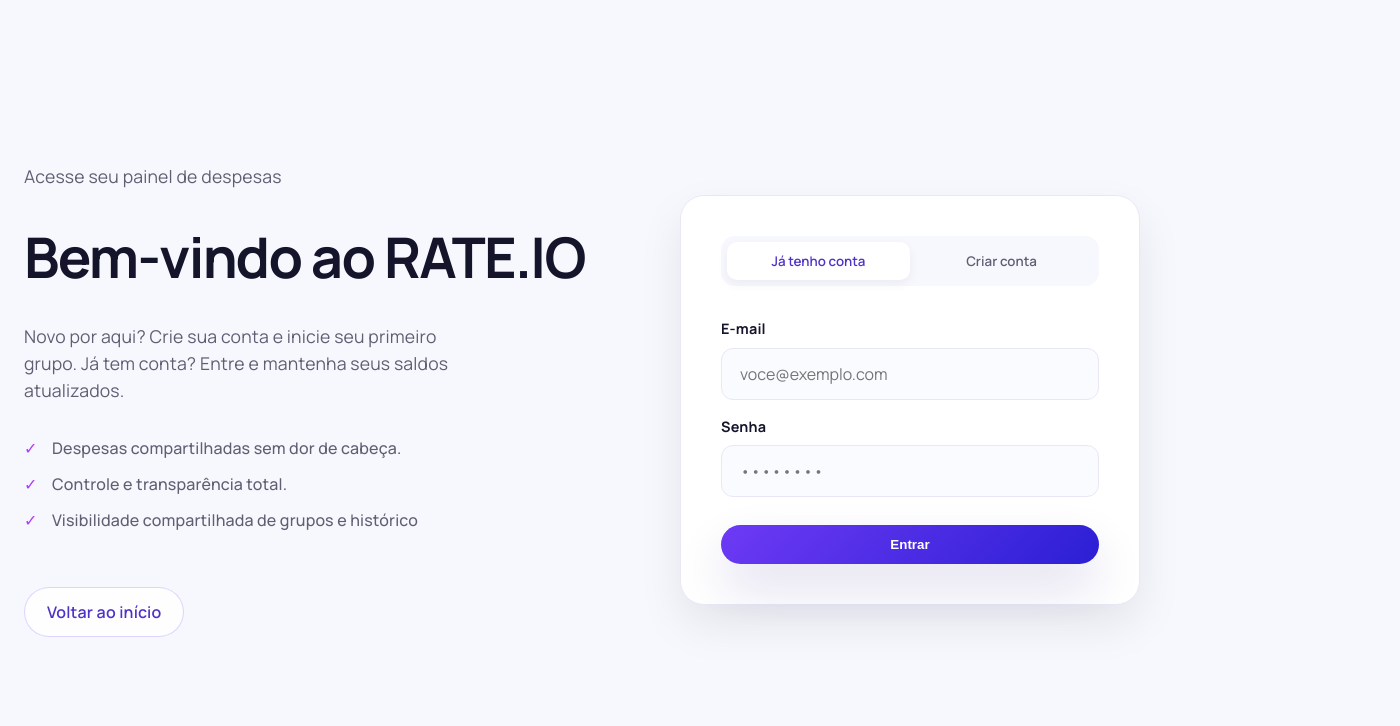
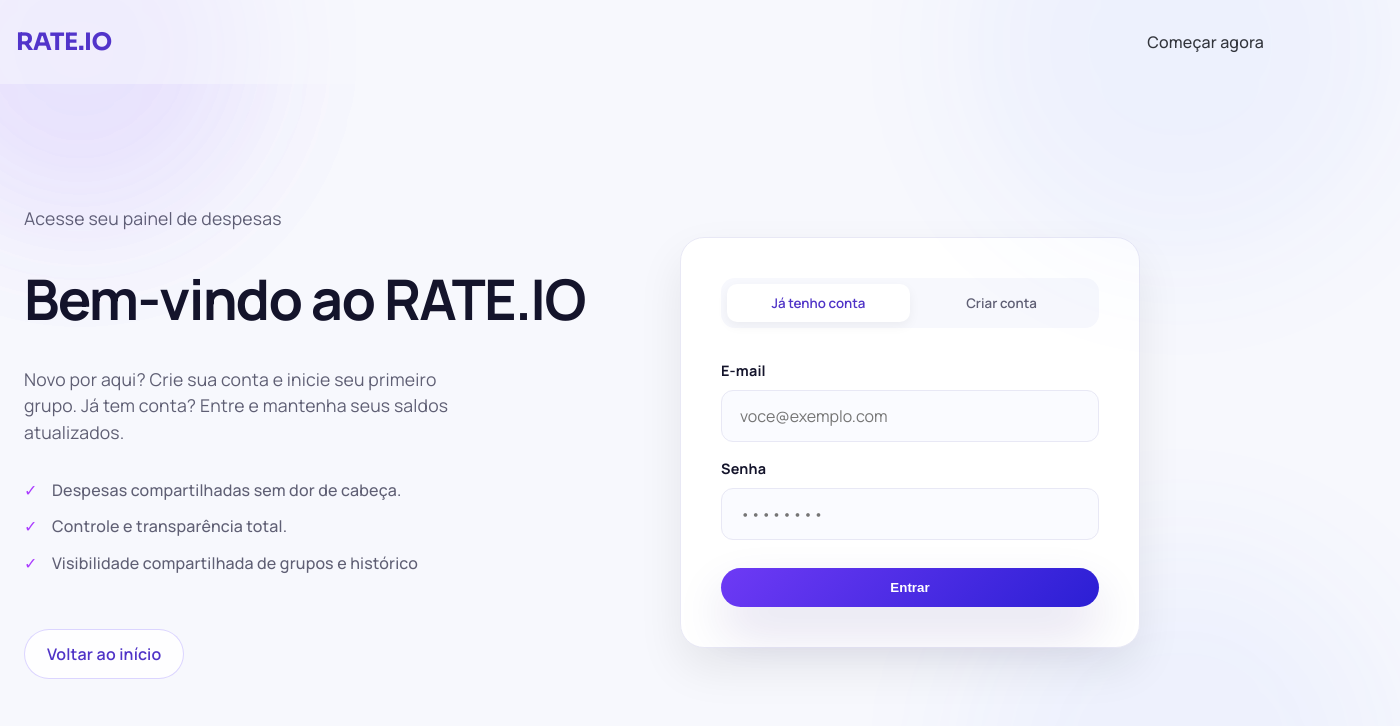
Before and after one commit to Samuelreis-dokhi/rate.io, a React (Vite) app in the folder src/frontend/: page /auth in a window 1280 px wide. Shown: the top 726 px of the page, 1400 px wide, since content can reach past the window. Built offline with nearby package versions, Linux system fonts and the light colour scheme; no server answers.

Commit message:
fix(menunav):ajusta responsividade dos botoes da landing page e transforma menuNav em hamburguer no mobile

```diff
--- a/src/frontend/src/App.css
+++ b/src/frontend/src/App.css
@@ -17,7 +17,7 @@ MENU DE NAVEGACAO
   z-index: 10;
   display: flex;
   align-items: center;
-  justify-content: space-between;
+/*   justify-content: space-between; */
   gap: 18px;
   padding: 24px clamp(16px, 4vw, 0px);
   background: var(--canvas);
@@ -42,12 +42,61 @@ nav a,
   transition: transform 0.2s ease, box-shadow 0.2s ease, background-color 0.2s ease, color 0.2s ease;
 }
 
+.menu-links li a {
+  text-decoration: none;
+  color: #333; /* Ajuste para a cor do seu design */
+  font-weight: 500;
+}
+
 nav a:hover,
 .btn:hover,
 .menu-links li:hover {
   transform: translateY(-1px);
 }
 
+.menu-container {
+  display: flex;
+  align-items: center;
+}
+
+.menu-nav {
+  display: none;
+  flex-direction: column;
+  position: absolute;
+  top: 0; /* Alterado: se o z-index do botão está alto, o menu pode começar do topo da tela */
+  left: 0;
+  width: 100%;
+  background-color: #ffffff;
+  padding: 80px 20px 20px 20px; /* Padding-top alto para não cobrir o botão 'X' */
+  box-shadow: 0 4px 6px rgba(0,0,0,0.1);
+  z-index: 50;
+  align-items: flex-end; /* Alinha o bloco todo à direita */
+}
+
+.menu-nav.is-open{
+  display: flex;
+}
+
+.menu-nav ul {
+  display: flex;
+  flex-direction: column;
+  align-items: flex-end; /* Alinha os links individualmente à direita */
+  gap: 16px;
+  width: 100%;
+  list-style: none; /* Remove marcadores padrão se houver */
+  padding: 0;
+}
+
+.hamburguer-btn {
+  display:none;
+  background: none;
+  border: none;
+  font-size: 28px;
+  cursor: pointer;
+  padding: 8px;
+  position: relative; /* Essencial para o z-index funcionar */
+  z-index: 51; /* Deve ser estritamente MAIOR que o z-index do menu-nav */
+}
 
 /******************************************
 BOTÕES
@@ -96,25 +145,67 @@ BACKGROUND SHAPES
   background: rgba(56, 108, 255, 0.14);
 }
 
-/******************************************
-RESPONSIVIDADE
-******************************************/
+/* ========================================= */
+/* RESPONSIVIDADE MOBILE                     */
+/* ========================================= */
 @media (max-width: 640px) {
   .bg-shape-top {
     width: 240px;
     height: 240px;
     top: -100px;
-    left: -80px;
+    right: -100px;
   }
+
   .bg-shape-bottom {
     width: 300px;
     height: 300px;
     bottom: -120px;
-    right: -80px;
+    left: -100px;
   }
-    .topbar {
-    flex-direction: column;
-    align-items: flex-start;
-    padding: 18px 18px;
+
+  .topbar {
+    flex-direction: row;
+    justify-content: space-between;
+    padding: 16px 10px;
+  }
+
+  .hamburguer-btn {
+    display: flex;
+  }
+} /* <-- ESTA É A CHAVE QUE FALTAVA PARA FECHAR O MOBILE */
+
+/* ========================================= */
+/* RESPONSIVIDADE DESKTOP                    */
+/* ========================================= */
+@media (min-width: 768px) {  /* <-- ESTA É A DECLARAÇÃO QUE FALTAVA NA SUA CÓPIA */
+
+
+  /* 2. Empurra todo o bloco do menu para a direita */
+  .menu-container {
+    margin-left: auto;
+    display: flex;
+    align-items: center;
+  }
+
+  /* 3. Restaura o layout em linha dos links */
+  .menu-nav {
+    display: flex;
+    position: static;
+    flex-direction: row;
+    align-items: center;
+    background-color: transparent;
+    padding: 0;
+    box-shadow: none;
+    z-index: auto;
+    width: auto;
+    gap: 32px;
+  }
+
+  .menu-nav ul {
+    flex-direction: row;
+    align-items: center;
+    width: auto;
+    gap: 24px;
+    margin: 0;
   }
 }
--- a/src/frontend/src/components/MenuNav.jsx
+++ b/src/frontend/src/components/MenuNav.jsx
@@ -1,15 +1,24 @@
 import { Link, useLocation } from 'react-router-dom'
 import { useAuth } from '../context/useAuth.jsx'
+import { useState } from 'react'
 
 const MenuNav = () => {
   const { isAuthenticated, logout } = useAuth()
   const location = useLocation()
 
-  const navLinks = [
+  /* Estado para controlar a abertura do menu no mobile */
+  const [isMenuOpen, setIsMenuOpen] = useState(false);
+
+  const navLinks = isAuthenticated ? [
     { to: '/dashboard', label: 'Dashboard' },
     { to: '/groups', label: 'Grupos' },
     { to: '/activities', label: 'Atividades' },
-  ]
+    { to: '/profile', label: 'Perfil' },
+  ] : [
+    { to: '/auth', label: 'Começar agora' },
+  ];
+
+  const closeMenu = () => setIsMenuOpen(false);
 
   return (
     <nav className='topbar'>
@@ -18,36 +27,33 @@ const MenuNav = () => {
       <Link to={isAuthenticated ? '/dashboard' : '/'} className='brand'>
         RATE.IO
       </Link>
-      <ul className='menu-links'>
-        {isAuthenticated ? (
-          <>
-            {navLinks.map(({ to, label }) => (
-              <li key={to}>
-                <Link
-                  to={to}
-                  className={location.pathname === to || location.pathname.startsWith(to + '/') ? 'nav-link nav-link--active' : 'nav-link'}
-                >
-                  {label}
+
+      <div className='menu-container'>
+
+        {/* Botão Hamburguer visível apeanas no mobile */}
+        <button className='hamburguer-btn' onClick={() => setIsMenuOpen(!isMenuOpen)}>
+          {isMenuOpen ? 'x':'☰'}
+        </button>
+
+        {/* A classe is-open é adicionada dinamicamente com base no estado */}
+        <nav className={`menu-nav ${isMenuOpen ? 'is-open' : ''}`}>
+          <ul className='menu-links'>
+            {navLinks.map((link,i) => (
+              <li key={i}>
+                <Link to={link.to} className={location.pathname === link.to ? 'active' : ''} onClick={closeMenu}>
+                  {link.label}
                 </Link>
               </li>
             ))}
-            <li>
-              <button onClick={logout} className='btn btn-small btn-outline'>
-                Sair
-              </button>
-            </li>
-          </>
-        ) : (
-          <>
-            <li><a href='#como-funciona' className='nav-link'>Como funciona</a></li>
-            <li>
-              <Link to='/auth' className='btn btn-small btn-outline'>
-                Começar agora
-              </Link>
-            </li>
-          </>
-        )}
-      </ul>
+          </ul>
+          {isAuthenticated && (
+            <button onClick={() => { logout(); closeMenu(); }} className='btn btn-small btn-outline'>
+              Sair
+            </button>
+          )}
+        </nav>
+      </div>
+
     </nav>
   )
 }
--- a/src/frontend/src/pages/AuthPage.jsx
+++ b/src/frontend/src/pages/AuthPage.jsx
@@ -2,6 +2,7 @@ import { Link } from 'react-router-dom'
 import { useAuth } from '../context/useAuth.jsx'
 import { useState, useEffect } from 'react' // 1. Adicione o useEffect aqui
 import '../pages/styles/AuthPage.css'
+import MenuNav from '../components/MenuNav.jsx'
 
 const initialLogin = { email: '', password: '' }
 const initialRegister = { name: '', email: '', password: '' }
@@ -62,6 +63,11 @@ const AuthPage = () => {
   }
 
   return (
+    <div className='inner-page'>
+      <div className='bg-shape bg-shape-top' aria-hidden='true' />
+      <div className='bg-shape bg-shape-bottom' aria-hidden='true' />
+
+      <MenuNav />
       <div className="page auth-page">
         <div className="auth-layout content-wrap">
           <aside className="auth-panel reveal reveal-1">
@@ -146,6 +152,7 @@ const AuthPage = () => {
           </section>
         </div>
       </div>
+    </div>
   )
 }
 
--- a/src/frontend/src/pages/styles/AuthPage.css
+++ b/src/frontend/src/pages/styles/AuthPage.css
@@ -172,8 +172,8 @@
   }
 
   .auth-panel {
-    text-align: center;
-    align-items: center;
+    text-align: left;
+    align-items: left;
   }
 
   .auth-panel h1 {
--- a/src/frontend/src/pages/styles/shared.css
+++ b/src/frontend/src/pages/styles/shared.css
@@ -16,7 +16,7 @@
 
 .inner-page-body {
   flex: 1;
-  padding: 40px 0 72px;
+  padding: 50px 0 72px;
 }
 
 /* ─────────────────────────────────────────────
@@ -45,9 +45,16 @@
 
 .page-header__actions {
   display: flex;
-  gap: 10px;
-  align-items: center;
-  flex-shrink: 0;
+  flex-direction: column;
+  gap: 16px;
+/*   align-items: center;
+  flex-shrink: 0; */
+}
+
+.page-header__actions .btn {
+  width: 100%;
+  text-align: center;
+  justify-content: center;
 }
 
 /* ─────────────────────────────────────────────
@@ -580,6 +587,17 @@
 /* ─────────────────────────────────────────────
    RESPONSIVIDADE
 ───────────────────────────────────────────── */
+@media (min-width: 640px){
+  .page-header__actions {
+    flex-direction: row;
+    width: auto;
+  }
+
+  .page-header__actions .btn {
+    width: auto;
+  }
+}
+
 @media (max-width: 1024px) {
   .stats-grid { grid-template-columns: repeat(2, minmax(0, 1fr)); }
 }
```
Lines whose indentation alone changed are shown as unchanged.
